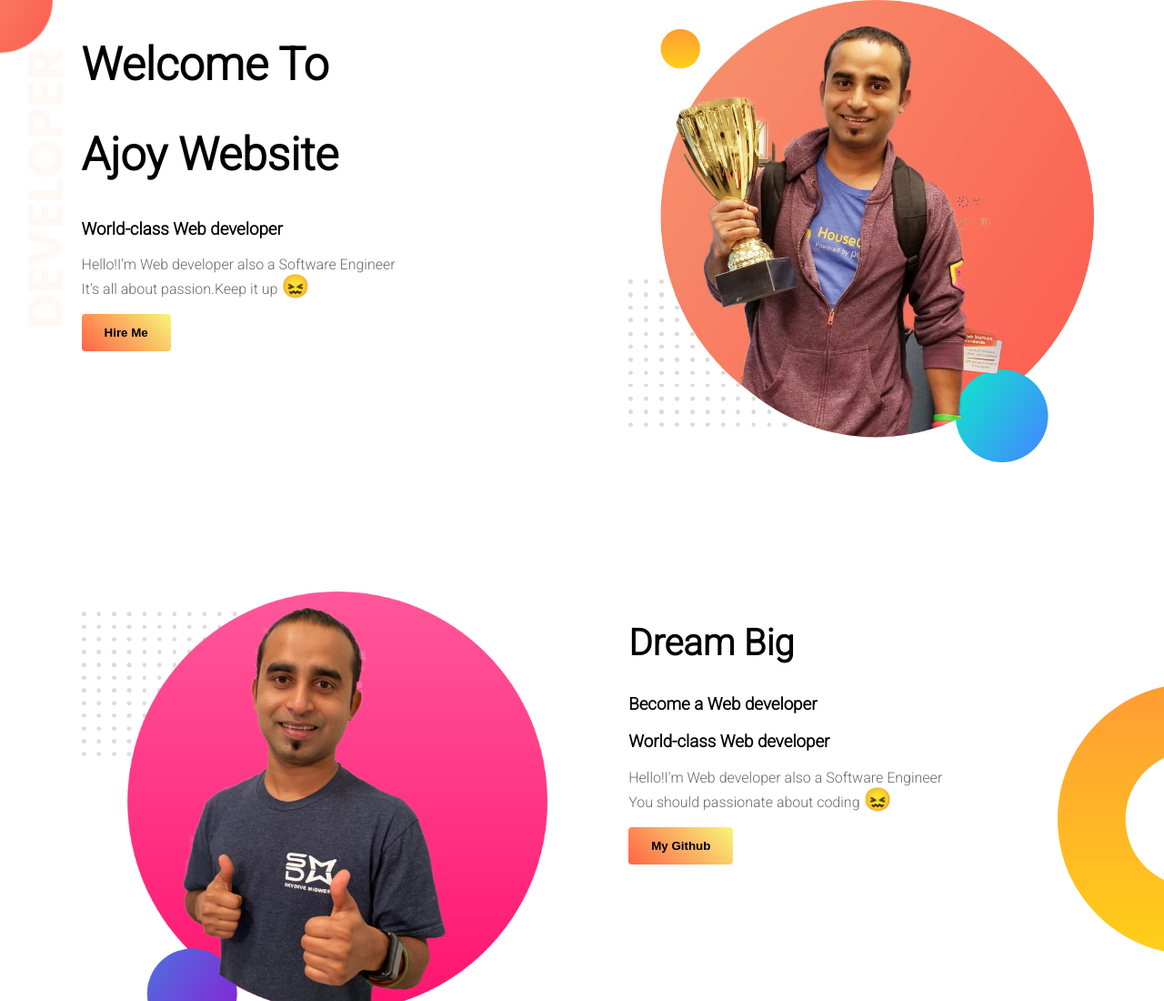
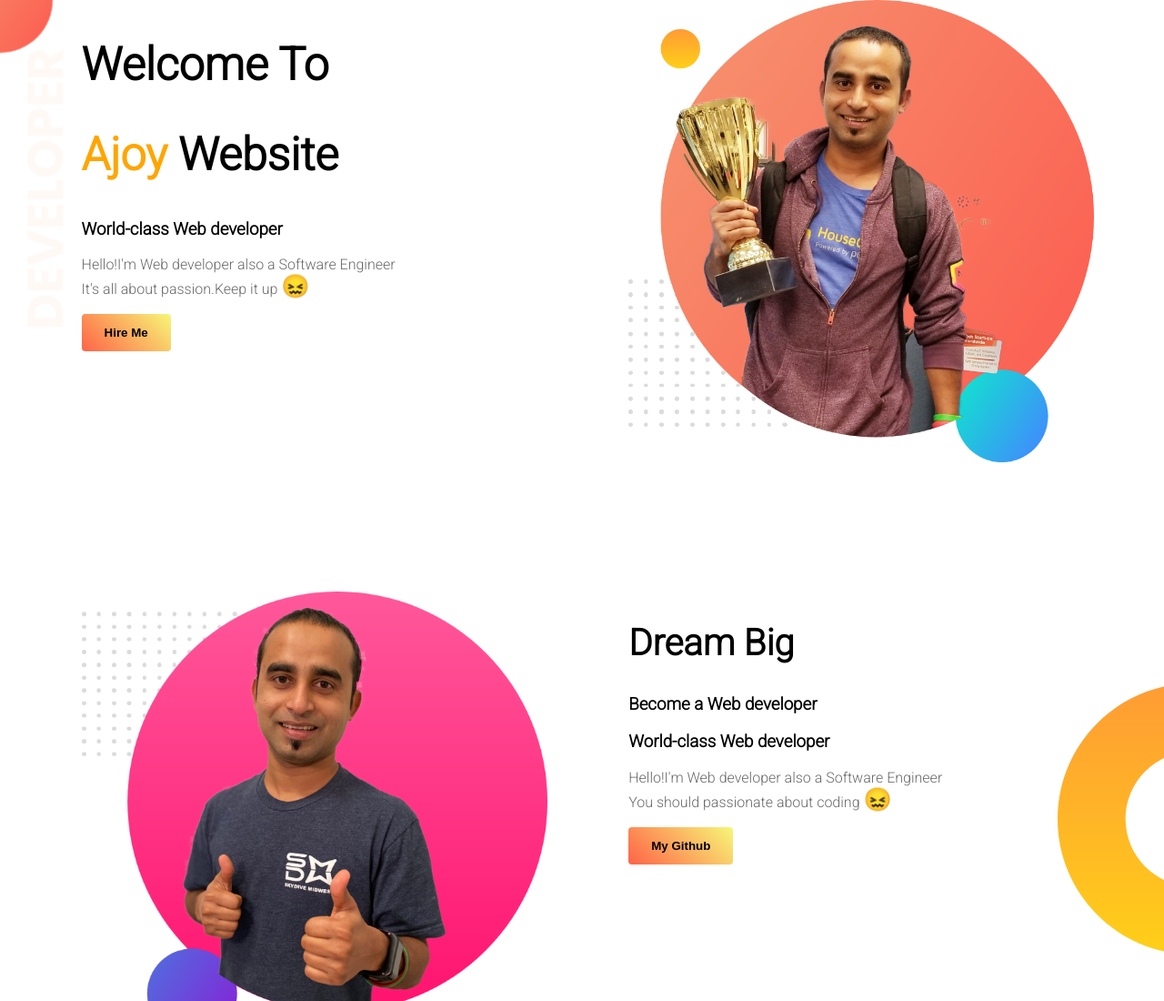
Before and after one commit to Ajoy78/web-portfolio, a plain HTML site: page index.html in a window 1280 px wide. Shown: the top 1100 px of the page at 91% size. Drawn offline with Linux system fonts and the light colour scheme.

Commit message:
ready for see

```diff
--- a/index.html
+++ b/index.html
@@ -17,7 +17,7 @@
 
         <div class="half-width">
             <h1>Welcome To</h1>
-            <h1><span class="-highlight">Ajoy</span> Website</h1>
+            <h1><span class="orange-highlight">Ajoy</span> Website</h1>
             <h3>World-class Web developer</h3>
             <p>Hello!I'm Web developer also a Software Engineer<br>
             It's all about passion.Keep it up <span style='font-size:25px;'>&#128534;</span></p>
```
